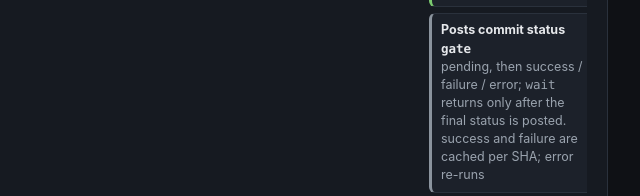
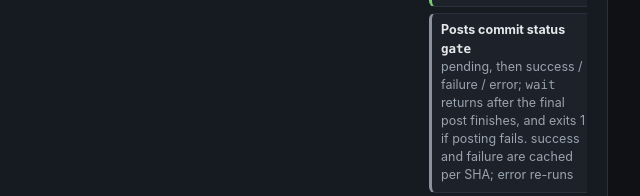
Before and after one commit to adam-jackson-cf/oh-mi-pi-config, a website: page agent/skills/omp-dyna-workflows/show-me-omp-flows.html in a window 1280 px wide. Shown: the part 2860-3056 px from the top of the page, 640-1280 px from the left. Drawn offline with Linux system fonts and the light colour scheme.

Commit message:
docs(omp-dyna-workflows): state wait behaviour when status posting fails

```diff
--- a/agent/skills/omp-dyna-workflows/show-me-omp-flows.html
+++ b/agent/skills/omp-dyna-workflows/show-me-omp-flows.html
@@ -258,7 +258,7 @@
     <div class="cell"><span class="lanelabel">NUC gate</span>
       <div class="card gate"><b>Checks out the SHA, builds the image</b><span>repo's <code>.devcontainer</code>, Podman default runtime, cached by Dockerfile hash. The GitHub token comes from Infisical on the host, never inside the container</span></div>
       <div class="card gate"><b>Runs <code>gate</code> in Podman + gVisor</b><span>rootless, runsc, after <code>postCreateCommand</code>; one job at a time</span></div>
-      <div class="card gh"><b>Posts commit status <code>gate</code></b><span>pending, then success / failure / error; <code>wait</code> returns only after the final status is posted. success and failure are cached per SHA; error re-runs</span></div>
+      <div class="card gh"><b>Posts commit status <code>gate</code></b><span>pending, then success / failure / error; <code>wait</code> returns after the final post finishes, and exits 1 if posting fails. success and failure are cached per SHA; error re-runs</span></div>
       <div class="card gh"><b>Fallback: GitHub Actions</b><span>weekly plus <code>workflow_dispatch</code> only; used when the NUC errors twice or is unreachable, and must pass on the exact SHA</span></div></div>
     <!-- GitHub -->
     <div class="lane">GitHub</div>
```
